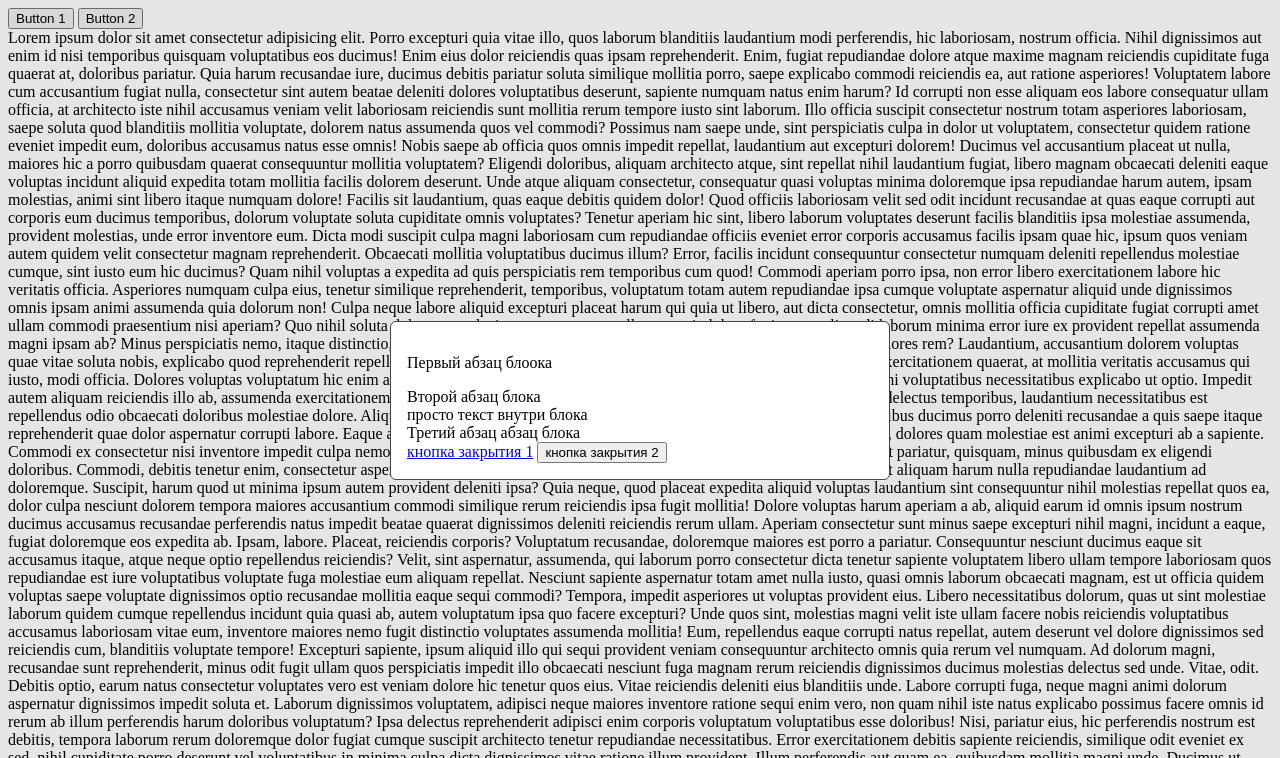
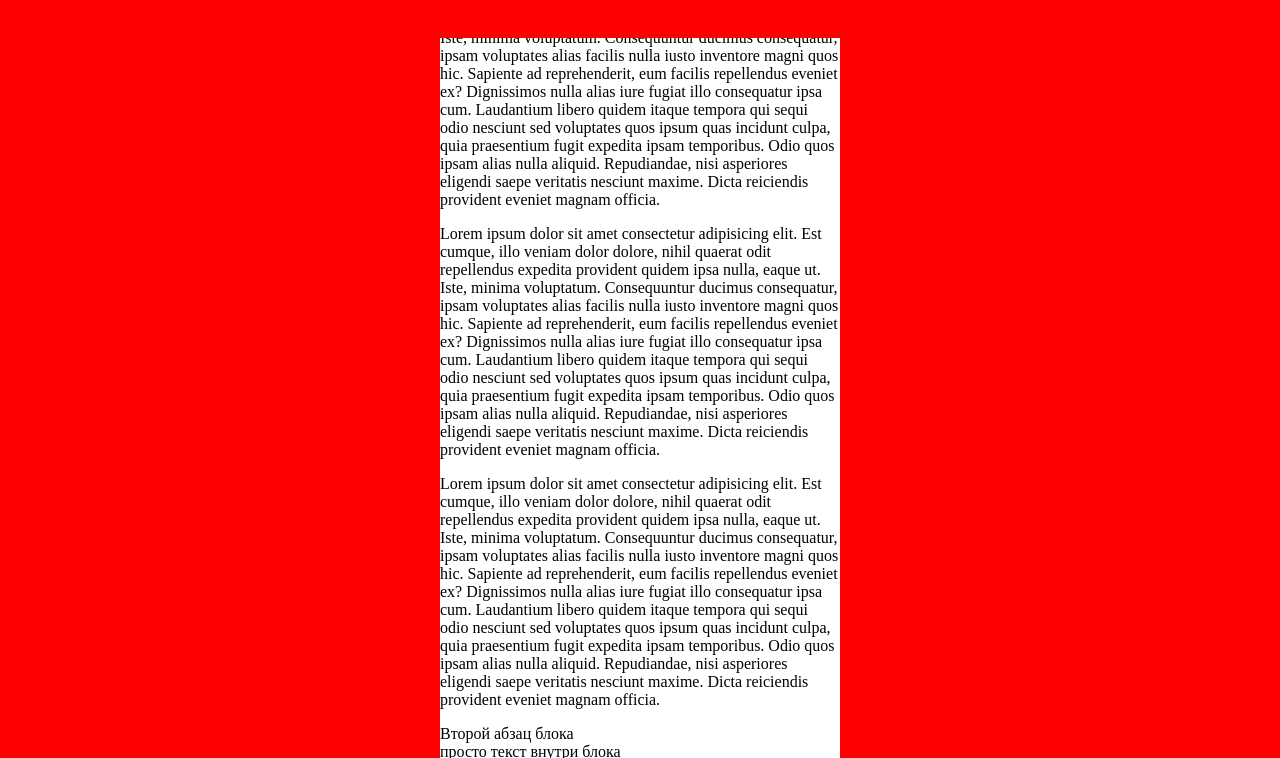
Before and after one commit to xeqtr-zhg/hq-modal, a website built with Vite: page index.html in a window 1280 px wide. Both pictures are taken after a click on the button "Button 1". Shown: the top 758 px of the page. Built offline with nearby package versions, Linux system fonts and the light colour scheme.

Commit message:
add options

```diff
--- a/demo/demo.ts
+++ b/demo/demo.ts
@@ -1,4 +1,8 @@
 import HqModal from '../src/index.ts';
 
-const one = new HqModal('one');
+const one = new HqModal('one', {
+  maxWidth: '400px',
+  background: 'red',
+  bottom: '0px',
+});
 const two = new HqModal('two');
--- a/index.html
+++ b/index.html
@@ -13,6 +13,24 @@
 
     <div data-hq-modal-block="one" hidden>
       <p>Первый абзац блоока</p>
+      <p>
+        Lorem ipsum dolor sit amet consectetur adipisicing elit. Est cumque, illo veniam dolor dolore, nihil quaerat odit repellendus expedita provident quidem ipsa nulla, eaque ut. Iste, minima
+        voluptatum. Consequuntur ducimus consequatur, ipsam voluptates alias facilis nulla iusto inventore magni quos hic. Sapiente ad reprehenderit, eum facilis repellendus eveniet ex? Dignissimos
+        nulla alias iure fugiat illo consequatur ipsa cum. Laudantium libero quidem itaque tempora qui sequi odio nesciunt sed voluptates quos ipsum quas incidunt culpa, quia praesentium fugit
+        expedita ipsam temporibus. Odio quos ipsam alias nulla aliquid. Repudiandae, nisi asperiores eligendi saepe veritatis nesciunt maxime. Dicta reiciendis provident eveniet magnam officia.
+      </p>
+      <p>
+        Lorem ipsum dolor sit amet consectetur adipisicing elit. Est cumque, illo veniam dolor dolore, nihil quaerat odit repellendus expedita provident quidem ipsa nulla, eaque ut. Iste, minima
+        voluptatum. Consequuntur ducimus consequatur, ipsam voluptates alias facilis nulla iusto inventore magni quos hic. Sapiente ad reprehenderit, eum facilis repellendus eveniet ex? Dignissimos
+        nulla alias iure fugiat illo consequatur ipsa cum. Laudantium libero quidem itaque tempora qui sequi odio nesciunt sed voluptates quos ipsum quas incidunt culpa, quia praesentium fugit
+        expedita ipsam temporibus. Odio quos ipsam alias nulla aliquid. Repudiandae, nisi asperiores eligendi saepe veritatis nesciunt maxime. Dicta reiciendis provident eveniet magnam officia.
+      </p>
+      <p>
+        Lorem ipsum dolor sit amet consectetur adipisicing elit. Est cumque, illo veniam dolor dolore, nihil quaerat odit repellendus expedita provident quidem ipsa nulla, eaque ut. Iste, minima
+        voluptatum. Consequuntur ducimus consequatur, ipsam voluptates alias facilis nulla iusto inventore magni quos hic. Sapiente ad reprehenderit, eum facilis repellendus eveniet ex? Dignissimos
+        nulla alias iure fugiat illo consequatur ipsa cum. Laudantium libero quidem itaque tempora qui sequi odio nesciunt sed voluptates quos ipsum quas incidunt culpa, quia praesentium fugit
+        expedita ipsam temporibus. Odio quos ipsam alias nulla aliquid. Repudiandae, nisi asperiores eligendi saepe veritatis nesciunt maxime. Dicta reiciendis provident eveniet magnam officia.
+      </p>
       <div>Второй абзац блока</div>
       просто текст внутри блока
       <div>Третий абзац абзац блока</div>
--- a/src/index.ts
+++ b/src/index.ts
@@ -1,9 +1,28 @@
+interface HqModalOptions {
+  maxWidth?: string;
+  background?: string;
+  top?: string;
+  bottom?: string;
+  left?: string;
+  right?: string;
+}
+
 export default class HqModal {
   private dialog: HTMLDialogElement;
   private name: string;
+  private options: HqModalOptions;
 
-  constructor(name: string) {
+  constructor(name: string, options: HqModalOptions = {}) {
     this.name = name;
+    this.options = {
+      maxWidth: '500px',
+      background: 'rgba(0, 0, 0, 0.4)',
+      top: '0',
+      bottom: '0',
+      left: '0',
+      right: '0',
+      ...options,
+    };
     this.dialog = this.createDialog();
     this.transferContent();
     this.open();
@@ -76,15 +95,19 @@ export default class HqModal {
     style.innerHTML = `
     .hq-modal-${this.name} {
       box-sizing: border-box;
-      border: 1px solid #444;
-      max-width: 500px;
-      width: 100%;
-      padding: 1rem;
-      border-radius: 6px;
+      inset: unset;
+      top: ${this.options.bottom === '0' ? this.options.top : 'initial'};
+      bottom: ${this.options.top === '0' ? this.options.bottom : 'initial'};
+      right: ${this.options.left === '0' ? this.options.right : 'initial'};
+      left: ${this.options.right === '0' ? this.options.left : 'initial'};
+      border: none;
+      max-width: ${this.options.maxWidth};
+      width: 90%;
+      padding: initial;
     }
 
-    .hq-modal::backdrop {
-      background: rgba(0, 0, 0, 0.4);
+    .hq-modal-${this.name}::backdrop {
+      background: ${this.options.background};
     }
 
     .hq-modal-lock {
```
